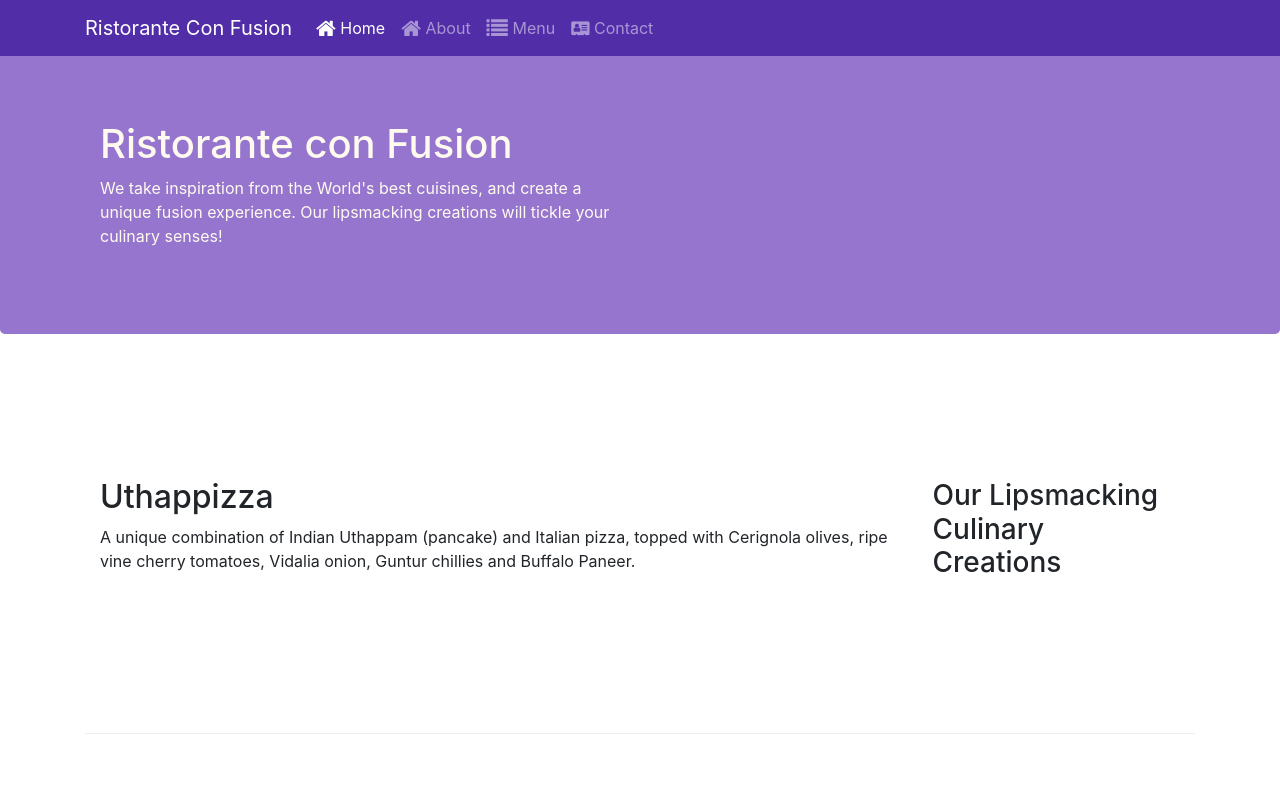
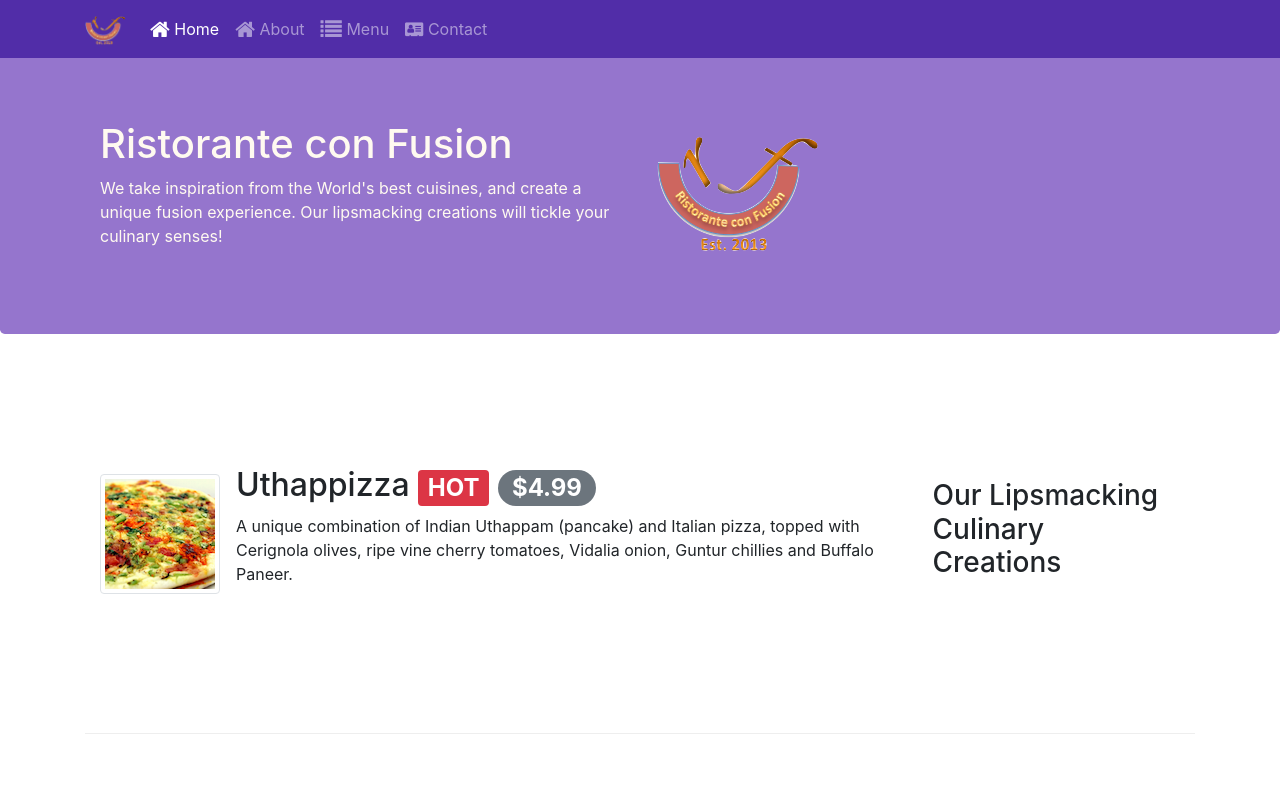
Before and after one commit to khanhtoan007/conFusion, a website: page index.html in a window 1280 px wide. Shown: the top 800 px of the page. Drawn offline with nearby package versions, Linux system fonts and the light colour scheme.

Commit message:
Alerting USers

```diff
--- a/index.html
+++ b/index.html
@@ -26,7 +26,8 @@
                     <h1>Ristorante con Fusion</h1>
                     <p>We take inspiration from the World's best cuisines, and create a unique fusion experience. Our lipsmacking creations will tickle your culinary senses!</p>
                 </div>
-                <div class="col-12 col-sm">
+                <div class="col-12 col-sm align-self-center">
+                    <img src="/img/logo.png" class="img-fluid" alt="">
                 </div>
             </div>
         </div>
@@ -37,7 +38,7 @@
                 <button class="navbar-toggler" type="button" data-toggle="collapse" data-target="#Navbar">
                     <span class="navbar-toggler-icon"></span>
                 </button>
-                <a class="navbar-brand" href="#">Ristorante Con Fusion</a>
+                <a class="navbar-brand" href="#"><img src="/img/logo.png" height="30" width="41" alt=""></a>
                 <div class="collapse navbar-collapse" id="Navbar">
 
                     <ul class="navbar-nav mr-auto">
@@ -60,8 +61,13 @@
                 <h3>Our Lipsmacking Culinary Creations</h3>
             </div>
             <div class="col col-sm order-sm-first col-md">
-                <h2>Uthappizza</h2>
-                <p>A unique combination of Indian Uthappam (pancake) and Italian pizza, topped with Cerignola olives, ripe vine cherry tomatoes, Vidalia onion, Guntur chillies and Buffalo Paneer.</p>
+                <div class="media">
+                    <img src="img/uthappizza.png" class="d-flex mr-3 img-thumbnail align-self-center" alt="uthappizza">
+                    <div class="media-body">
+                        <h2 class="mt-0">Uthappizza <span class="badge badge-danger">HOT</span> <span class="badge badge-pill badge-secondary">$4.99</span></h2>
+                        <p>A unique combination of Indian Uthappam (pancake) and Italian pizza, topped with Cerignola olives, ripe vine cherry tomatoes, Vidalia onion, Guntur chillies and Buffalo Paneer.</p>
+                    </div>
+                </div>
             </div>
         </div>
 
@@ -81,9 +87,14 @@
                 <h3>Meet our Culinary Specialists</h3>
             </div>
             <div class="col col-sm order-sm-first col-md">
-                <h2>Alberto Somayya</h2>
-                <h4>Executive Chef</h4>
-                <p>Award winning three-star Michelin chef with wide International experience having worked closely with whos-who in the culinary world, he specializes in creating mouthwatering Indo-Italian fusion experiences. </p>
+                <div class="media">
+                    <img src="img/alberto.png" class="d-flex mr-3 align-self-center img-thumbnail" alt="alberto">
+                    <div class="media-body">
+                        <h2>Alberto Somayya</h2>
+                        <h4>Executive Chef</h4>
+                        <p>Award winning three-star Michelin chef with wide International experience having worked closely with whos-who in the culinary world, he specializes in creating mouthwatering Indo-Italian fusion experiences. </p>
+                    </div>
+                </div>
             </div>
         </div>
     </div>
```
Also changed, not shown: img/alberto.png (added), img/buffet.png (added), img/logo.png (added), img/uthappizza.png (added), 1 other file.
